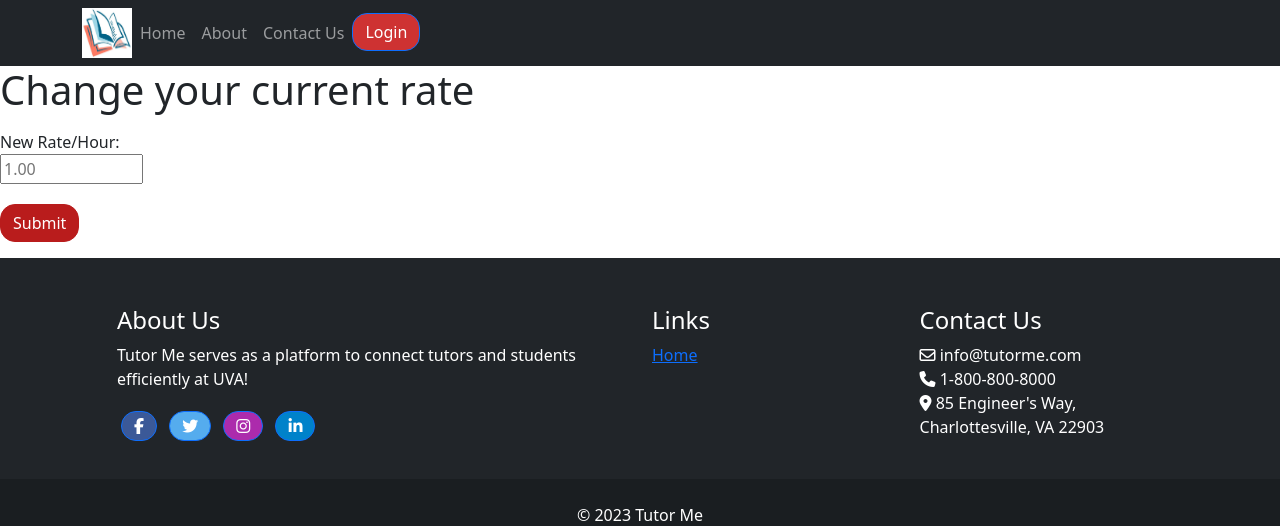
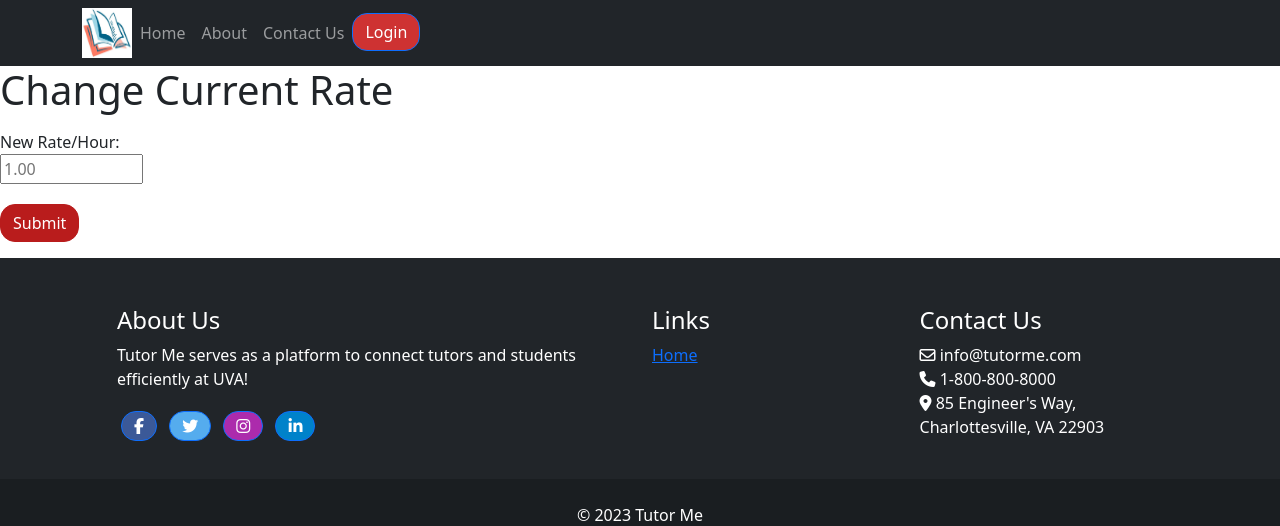
Before and after one commit to Zach-Russell/CS3240-Website, a Django app: page /changeRate/ in a window 1280 px wide. Shown: the top 526 px of the page. Run offline with Django 4.2, Linux system fonts and the light colour scheme; some libraries are stand-ins or nearby versions.

Commit message:
capitalization for change rate

```diff
--- a/welcome/templates/welcome/changeRate.html
+++ b/welcome/templates/welcome/changeRate.html
@@ -62,7 +62,7 @@
       <form action="{% url 'welcome:changeTutorRate'%}" method="post">
           {% csrf_token %}
           <fieldset>
-              <legend><h1>Change your current rate</h1></legend>
+              <legend><h1 style = "text-transform: capitalize;">Change current rate</h1></legend>
               <div class="sep"></div>
               {% if error_message %}<p><strong>{{ error_message }}</strong></p>{% endif %}
                     <label class="rate-text">New Rate/Hour:</label>
```
